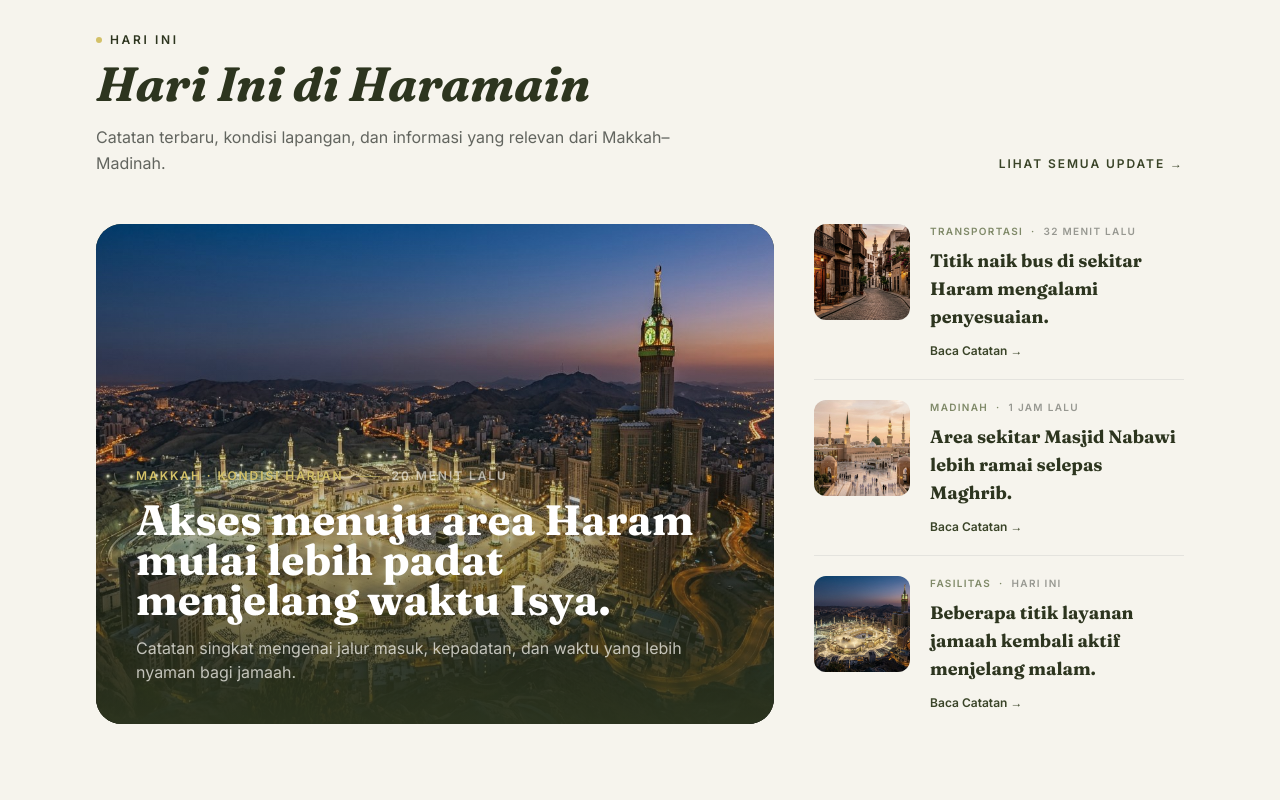
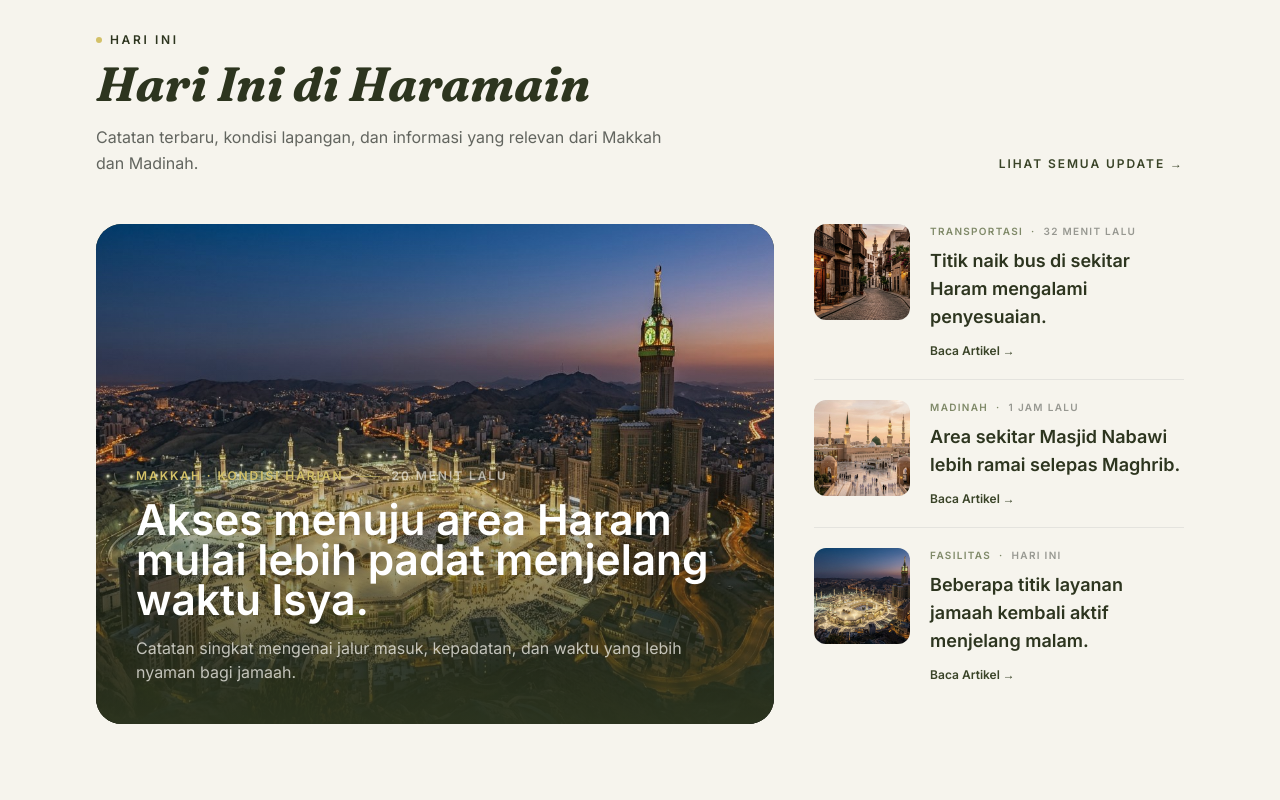
Before and after one commit to adityamzr/sh-web, a Nuxt app: page / in a window 1280 px wide. Shown: the part 880-1680 px from the top of the page. Built offline with nearby package versions, Linux system fonts and the light colour scheme.

Commit message:
fix(homepage): adjusment on style

```diff
--- a/components/MediaNavbar.vue
+++ b/components/MediaNavbar.vue
@@ -23,13 +23,14 @@ onBeforeUnmount(() => window.removeEventListener('scroll', updateScroll))
 </script>
 
 <template>
-  <header class="fixed inset-x-0 py-2 top-0 z-50 transition-[background-color,border-color,backdrop-filter] duration-300" :class="isScrolled ? 'border-sht-stone/80 bg-sht-off-white/95 text-sht-olive-dark backdrop-blur-md' : 'border-white/20 bg-transparent text-white backdrop-blur-sm'">
+  <header class="fixed inset-x-0 py-2 top-0 z-50 transition-[background-color,border-color,backdrop-filter] duration-300" :class="isScrolled ? 'border-sht-stone/80 shadow-sm bg-sht-off-white/95 text-sht-olive-dark backdrop-blur-md' : 'border-white/20 bg-transparent text-white backdrop-blur-sm'">
     <div class="mx-auto flex h-[72px] max-w-[84rem] items-center justify-between gap-8 px-5 sm:px-6 lg:px-8">
       <NuxtLink to="#beranda" class="shrink-0 font-heading text-xl font-semibold tracking-wide sm:text-2xl" aria-label="Sudut Haramain — Beranda">
         <img :src="isScrolled ? blackLogo : whiteLogo" alt="" class="h-12 w-auto" />
       </NuxtLink>
       <nav class="hidden flex-1 items-center justify-center gap-6 text-[15px] font-medium lg:flex xl:gap-8" aria-label="Navigasi Media"><a v-for="link in links" :key="link.label" :href="link.to" class="opacity-80 transition-opacity hover:opacity-100">{{ link.label }}</a></nav>
-      <div class="hidden items-center lg:flex"><button ref="searchTrigger" type="button" class="inline-flex h-11 w-fit items-center gap-2 rounded-xl border border-current/35 px-5 text-left text-sm opacity-85 transition-colors hover:bg-white/10 hover:opacity-100 focus-visible:outline focus-visible:outline-2 focus-visible:outline-offset-2 focus-visible:outline-sht-gold" aria-label="Cari informasi" @click="isSearchOpen = true"><svg class="h-4 w-4 shrink-0" viewBox="0 0 24 24" fill="none" stroke="currentColor" stroke-width="1.8" aria-hidden="true"><circle cx="10.8" cy="10.8" r="6.8"/><path stroke-linecap="round" d="m16 16 5 5"/></svg><span>Cari informasi</span></button></div>
+      <div class="hidden items-center lg:flex">
+        <button ref="searchTrigger" type="button" :class="isScrolled ? 'border-sht-olive' : 'border-current/35'" class="inline-flex h-11 w-fit items-center gap-2 rounded-xl border px-5 text-left text-sm opacity-85 transition-colors hover:bg-white/10 hover:opacity-100 focus-visible:outline focus-visible:outline-2 focus-visible:outline-offset-2 focus-visible:outline-sht-gold" aria-label="Cari informasi" @click="isSearchOpen = true"><svg class="h-4 w-4 shrink-0" viewBox="0 0 24 24" fill="none" stroke="currentColor" stroke-width="1.8" aria-hidden="true"><circle cx="10.8" cy="10.8" r="6.8"/><path stroke-linecap="round" d="m16 16 5 5"/></svg><span>Cari informasi</span></button></div>
       <div class="flex items-center gap-2 lg:hidden"><button ref="searchTrigger" type="button" class="inline-flex h-11 w-11 items-center justify-center rounded-full hover:bg-white/10 focus-visible:outline focus-visible:outline-2 focus-visible:outline-offset-2 focus-visible:outline-sht-gold" aria-label="Cari informasi" @click="isSearchOpen = true"><svg class="h-5 w-5" viewBox="0 0 24 24" fill="none" stroke="currentColor" stroke-width="1.8" aria-hidden="true"><circle cx="10.8" cy="10.8" r="6.8"/><path stroke-linecap="round" d="m16 16 5 5"/></svg></button><button type="button" class="inline-flex h-11 w-11 items-center justify-center rounded-full hover:bg-white/10" :aria-expanded="isOpen" aria-controls="media-mobile-menu" aria-label="Buka menu" @click="isOpen = !isOpen"><svg v-if="!isOpen" class="h-6 w-6" viewBox="0 0 24 24" fill="none" stroke="currentColor" stroke-width="1.8"><path stroke-linecap="round" d="M4 7h16M4 12h16M4 17h16" /></svg><svg v-else class="h-6 w-6" viewBox="0 0 24 24" fill="none" stroke="currentColor" stroke-width="1.8"><path stroke-linecap="round" d="M6 6l12 12M18 6 6 18" /></svg></button></div>
     </div>
     <div v-show="isOpen" id="media-mobile-menu" class="min-h-screen bg-sht-off-white text-sht-olive-dark lg:hidden"><nav class="mx-auto flex max-w-container flex-col px-5 py-10 sm:px-6" aria-label="Navigasi Media Seluler"><a v-for="(link, index) in links" :key="link.label" :href="link.to" class="flex items-baseline gap-4 border-b border-sht-stone py-5 font-heading text-3xl" @click="isOpen = false"><span class="font-sans text-xs tracking-[0.2em] text-sht-sage">0{{ index + 1 }}</span>{{ link.label }}</a><a href="#lebih" class="flex items-baseline gap-4 border-b border-sht-stone py-5 font-heading text-3xl" @click="isOpen = false"><span class="font-sans text-xs tracking-[0.2em] text-sht-sage">06</span>Cari</a></nav></div>
--- a/components/MediaTodaySection.vue
+++ b/components/MediaTodaySection.vue
@@ -20,7 +20,7 @@ const supportingUpdates = [
         <div>
           <p class="flex items-center gap-2 text-xs font-semibold uppercase tracking-[0.22em] text-sht-olive-dark"><span class="h-1.5 w-1.5 rounded-full bg-sht-gold" aria-hidden="true" />HARI INI</p>
           <h2 id="today-heading" class="mt-3 font-hero text-4xl font-bold italic leading-[0.98] text-sht-olive-dark sm:text-5xl">Hari Ini di Haramain</h2>
-          <p class="mt-4 max-w-xl text-base leading-relaxed text-sht-charcoal/70">Catatan terbaru, kondisi lapangan, dan informasi yang relevan dari Makkah–Madinah.</p>
+          <p class="mt-4 max-w-xl text-base leading-relaxed text-sht-charcoal/70">Catatan terbaru, kondisi lapangan, dan informasi yang relevan dari Makkah dan Madinah.</p>
         </div>
         <div class="text-xs uppercase tracking-[0.16em] text-sht-olive sm:pb-1"><span class="font-semibold">Lihat Semua Update →</span></div>
       </div>
@@ -31,7 +31,7 @@ const supportingUpdates = [
           <div class="absolute inset-0 bg-gradient-to-t from-sht-olive-dark/95 via-sht-olive-dark/20 to-transparent" aria-hidden="true" />
           <div class="relative flex min-h-[440px] flex-col justify-end p-6 sm:min-h-[500px] sm:p-10">
             <div class="flex flex-wrap items-center gap-3 text-xs font-semibold uppercase tracking-[0.16em] text-sht-gold"><span>{{ featuredUpdate.category }}</span><span class="h-px w-6 bg-sht-gold/60" aria-hidden="true" /><span class="text-sht-off-white/65">{{ featuredUpdate.time }}</span></div>
-            <h3 class="mt-4 max-w-2xl font-hero text-3xl font-bold not-italic leading-tight text-white sm:text-4xl lg:text-[2.65rem]">{{ featuredUpdate.title }}</h3>
+            <h3 class="mt-4 max-w-2xl text-3xl font-bold not-italic leading-tight text-white sm:text-4xl lg:text-[2.65rem]">{{ featuredUpdate.title }}</h3>
             <p class="mt-4 max-w-xl text-sm leading-relaxed text-sht-off-white/75 sm:text-base">{{ featuredUpdate.description }}</p>
 
           </div>
@@ -40,7 +40,7 @@ const supportingUpdates = [
         <div class="supporting-rail -mx-5 flex snap-x snap-mandatory gap-4 overflow-x-auto px-5 pb-3 sm:mx-0 sm:px-0 lg:mx-0 lg:block lg:space-y-0 lg:overflow-visible lg:pb-0" aria-label="Tiga update pendukung">
           <article v-for="update in supportingUpdates" :key="update.title" class="group flex min-w-[84%] snap-start gap-4 border-b border-sht-stone pb-5 sm:min-w-[70%] lg:min-w-0 lg:gap-5 lg:py-5 lg:first:pt-0 lg:last:border-b-0 lg:last:pb-0">
             <img :src="update.image" :alt="update.alt" class="h-24 w-24 shrink-0 rounded-xl object-cover grayscale-[20%] transition-[filter,transform] duration-500 group-hover:grayscale-0 group-hover:scale-[1.02] sm:h-28 sm:w-28 lg:h-24 lg:w-24" />
-            <div class="min-w-0 flex-1"><div class="flex flex-wrap items-center gap-x-2 gap-y-1 text-[10px] font-semibold uppercase tracking-[0.13em] text-sht-sage"><span>{{ update.category }}</span><span aria-hidden="true">·</span><span class="text-sht-charcoal/45">{{ update.time }}</span></div><h3 class="mt-2 font-hero text-lg font-bold not-italic leading-snug text-sht-olive-dark sm:text-xl lg:text-lg">{{ update.title }}</h3><span class="mt-3 block text-xs font-semibold text-sht-olive">Baca Catatan <span aria-hidden="true">→</span></span></div>
+            <div class="min-w-0 flex-1"><div class="flex flex-wrap items-center gap-x-2 gap-y-1 text-[10px] font-semibold uppercase tracking-[0.13em] text-sht-sage"><span>{{ update.category }}</span><span aria-hidden="true">·</span><span class="text-sht-charcoal/45">{{ update.time }}</span></div><h3 class="mt-2 text-lg font-bold not-italic leading-snug text-sht-olive-dark sm:text-xl lg:text-lg">{{ update.title }}</h3><span class="mt-3 block text-xs font-semibold text-sht-olive">Baca Artikel <span aria-hidden="true">→</span></span></div>
           </article>
         </div>
       </div>
```
